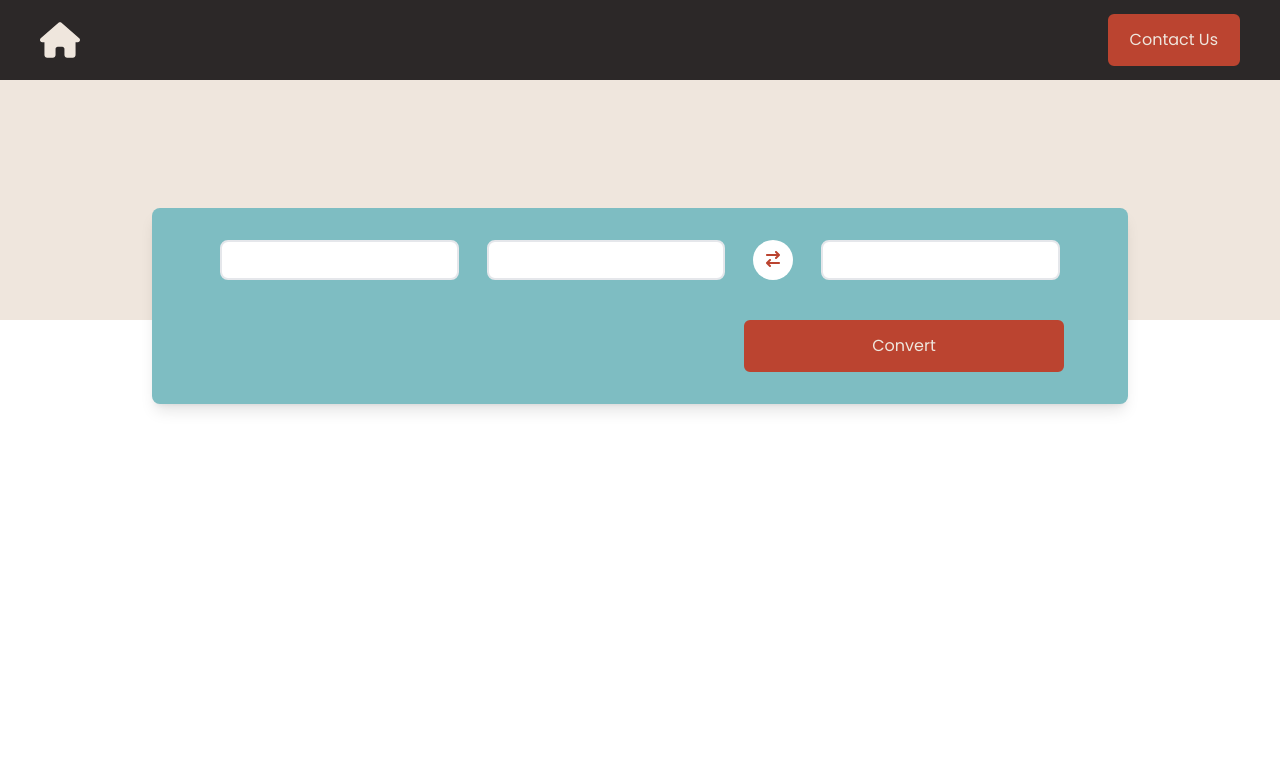
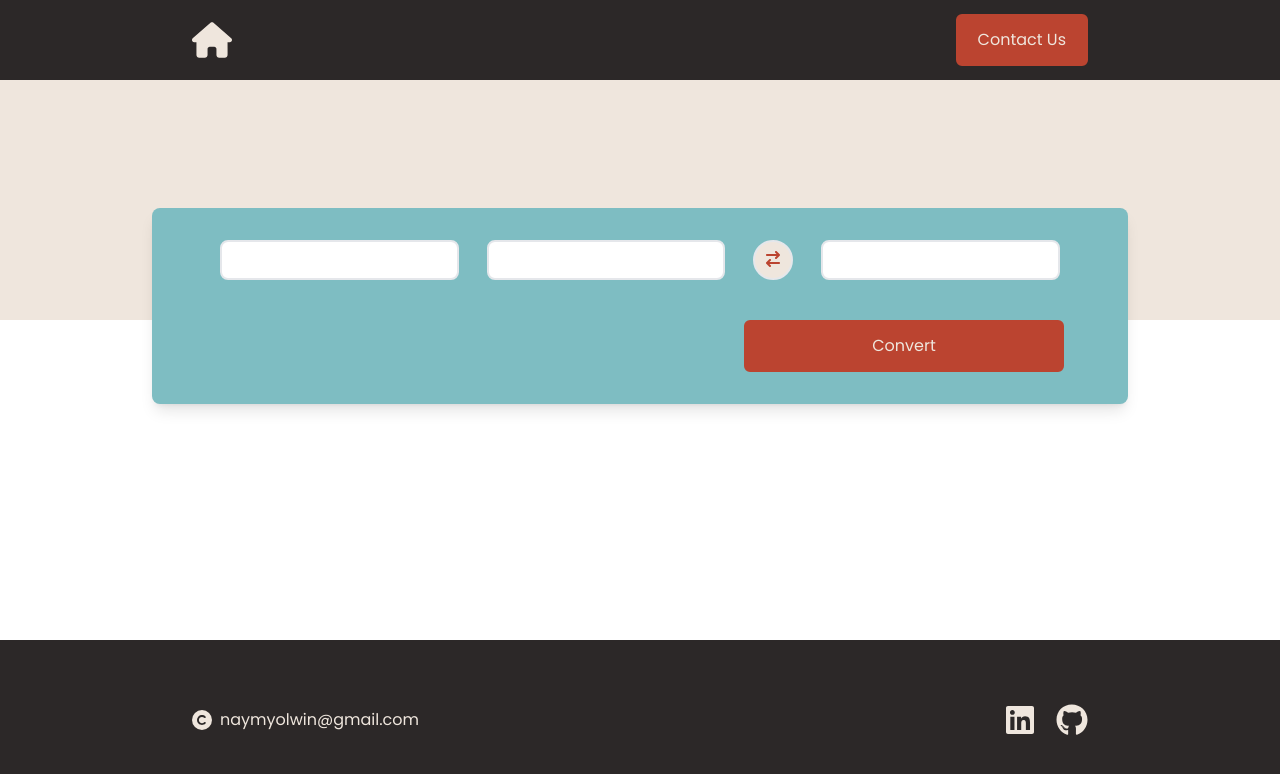
Before and after one commit to naymyolwin/alt-react-currency-converter, a React (Create React App) app: page / in a window 1280 px wide. Shown: the top 774 px of the page. Built offline with nearby package versions, Linux system fonts and the light colour scheme.

Commit message:
Home and Contact UI complete

```diff
--- a/package.json
+++ b/package.json
@@ -4,6 +4,7 @@
   "private": true,
   "dependencies": {
     "@fortawesome/fontawesome-svg-core": "^6.4.0",
+    "@fortawesome/free-brands-svg-icons": "^6.4.0",
     "@fortawesome/free-regular-svg-icons": "^6.4.0",
     "@fortawesome/free-solid-svg-icons": "^6.4.0",
     "@fortawesome/react-fontawesome": "^0.2.0",
--- a/src/App.js
+++ b/src/App.js
@@ -1,9 +1,11 @@
+import Contact from "./pages/Contact";
 import Home from "./pages/Home";
 
 function App() {
   return (
     <div>
       <Home />
+      {/* <Contact /> */}
     </div>
   );
 }
--- a/src/common/Hamburger.js
+++ b/src/common/Hamburger.js
@@ -3,10 +3,10 @@ import React, { Component } from "react";
 class Hamburger extends Component {
   render() {
     return (
-      <div className="relative flex flex-col md:hidden ">
-        <span className=" hamburger-top w-10 h-1 bg-ccGray" />
-        <span className="hamburger-middle my-2 w-10 h-1 bg-ccGray" />
-        <span className="hamburger-bottom w-10 h-1 bg-ccGray" />
+      <div className="relative flex flex-col md:hidden group cursor-pointer">
+        <span className=" hamburger-top w-10 h-1 bg-ccGray group-hover:bg-ccOrange" />
+        <span className="hamburger-middle my-2 w-10 h-1 bg-ccGray group-hover:bg-ccOrange" />
+        <span className="hamburger-bottom w-10 h-1 bg-ccGray group-hover:bg-ccOrange" />
       </div>
     );
   }
--- a/src/common/SwapBtn.js
+++ b/src/common/SwapBtn.js
@@ -6,7 +6,7 @@ class SwapBtn extends Component {
   render() {
     return (
       <div>
-        <button className="w-10 h-10 mx-1 rounded-full bg-[#fff]">
+        <button className="w-10 h-10 mx-1 rounded-full bg-ccGray border-2 hover:border-ccOrange duration-200 group">
           <FontAwesomeIcon
             className="text-ccOrange"
             icon={faArrowRightArrowLeft}
--- /dev/null
+++ b/src/components/Footer.js
@@ -0,0 +1,36 @@
+import React, { Component } from "react";
+import { FontAwesomeIcon } from "@fortawesome/react-fontawesome";
+import { faLinkedin } from "@fortawesome/free-brands-svg-icons";
+import { faGithub } from "@fortawesome/free-brands-svg-icons";
+import { faCopyright } from "@fortawesome/free-solid-svg-icons";
+
+class Footer extends Component {
+  render() {
+    return (
+      <div className="fixed bottom-0 left-0 right-0 h-40 bg-ccDark text-ccGray">
+        <div className="container flex flex-col md:flex-row-reverse items-center mx-auto justify-around md:justify-between h-full">
+          <div className="flex gap-5 mx-10">
+            <FontAwesomeIcon
+              icon={faLinkedin}
+              className="w-8 h-8 cursor-pointer hover:text-ccOrange duration-200"
+            />
+            <FontAwesomeIcon
+              icon={faGithub}
+              className="w-8 h-8 cursor-pointer hover:text-ccOrange duration-200"
+            />
+          </div>
+
+          <div className="flex items-center group cursor-pointer mx-10">
+            <FontAwesomeIcon
+              icon={faCopyright}
+              className="w-5 h-5 pr-2 group-hover:text-ccOrange duration-200"
+            />
+            naymyolwin@gmail.com
+          </div>
+        </div>
+      </div>
+    );
+  }
+}
+
+export default Footer;
--- a/src/components/Navbar.js
+++ b/src/components/Navbar.js
@@ -7,12 +7,17 @@ import Button from "../common/Button";
 class Navbar extends Component {
   render() {
     return (
-      <div className="flex justify-between items-center px-10 h-20 w-full bg-ccDark">
-        <FontAwesomeIcon className="h-10 w-10 text-ccGray" icon={faHouse} />
+      <div className="h-20 w-full bg-ccDark">
+        <div className="container flex w-full h-full justify-between items-center mx-auto">
+          <FontAwesomeIcon
+            className="h-10 w-10 mx-10 text-ccGray cursor-pointer hover:text-ccOrange duration-200"
+            icon={faHouse}
+          />
 
-        <div>
-          <Hamburger />
-          <Button />
+          <div className="mx-10">
+            <Hamburger />
+            <Button />
+          </div>
         </div>
       </div>
     );
--- a/src/index.js
+++ b/src/index.js
@@ -1,13 +1,17 @@
-import React from 'react';
-import ReactDOM from 'react-dom/client';
-import './index.css';
-import App from './App';
-import reportWebVitals from './reportWebVitals';
+import React from "react";
+import ReactDOM from "react-dom/client";
+import "./index.css";
+import App from "./App";
+import reportWebVitals from "./reportWebVitals";
+import Navbar from "./components/Navbar";
+import Footer from "./components/Footer";
 
-const root = ReactDOM.createRoot(document.getElementById('root'));
+const root = ReactDOM.createRoot(document.getElementById("root"));
 root.render(
   <React.StrictMode>
+    <Navbar />
     <App />
+    <Footer />
   </React.StrictMode>
 );
 
--- a/src/pages/Contact.js
+++ b/src/pages/Contact.js
@@ -0,0 +1,48 @@
+import React, { Component } from "react";
+import Navbar from "../components/Navbar";
+import Footer from "../components/Footer";
+
+class Contact extends Component {
+  render() {
+    return (
+      <div className="bg-ccOrange bg-opacity-40 h-[calc(100vh-15rem)]">
+        <div className="container relative mx-auto flex">
+          <div className="flex flex-col items-center w-full md:w-1/2 bg-white h-[calc(100vh-15rem)]">
+            <h3 className="text-3xl mt-16 text-ccOrange">Contact Us</h3>
+            <p className="text-ccOrange my-4">We're waiting</p>
+            <input
+              type="text"
+              placeholder="Name"
+              className="border-b-2 px-5 my-8 placeholder:text-ccOrange border-ccOrange focus:outline-none"
+            />
+            <input
+              type="text"
+              placeholder="Email"
+              className="border-b-2 px-5 my-8 placeholder:text-ccOrange border-ccOrange focus:outline-none"
+            />
+            <input
+              type="text"
+              placeholder="Phone"
+              className="border-b-2 px-5 my-8 placeholder:text-ccOrange border-ccOrange focus:outline-none"
+            />
+            <textarea
+              placeholder="say something..."
+              rows={7}
+              className="border-2 p-5 my-8 border-ccOrange bg-ccGray placeholder:text-ccOrange focus:outline-none"
+            />
+          </div>
+          <div className="relative w-1/2 h-[calc(100vh-15rem)] hidden md:block ">
+            <img
+              src="https://images.unsplash.com/photo-1523966211575-eb4a01e7dd51?ixlib=rb-4.0.3&ixid=MnwxMjA3fDB8MHxwaG90by1wYWdlfHx8fGVufDB8fHx8&auto=format&fit=crop&w=820&q=80"
+              alt=""
+              className="w-full h-full object-cover"
+            />
+            <div className="absolute top-0 left-0 right-0 bottom-0 w-full h-full bg-ccOrange bg-opacity-20"></div>
+          </div>
+        </div>
+      </div>
+    );
+  }
+}
+
+export default Contact;
--- a/src/pages/Home.js
+++ b/src/pages/Home.js
@@ -1,12 +1,12 @@
 import React, { Component } from "react";
 import Navbar from "../components/Navbar";
 import Convert from "../components/Convert";
+import Footer from "../components/Footer";
 
 class Home extends Component {
   render() {
     return (
       <div>
-        <Navbar />
         <Convert />
       </div>
     );
--- a/tailwind.config.js
+++ b/tailwind.config.js
@@ -20,6 +20,10 @@ module.exports = {
         ccGray: "#EFE6DD",
         ccYellow: "#F3DFA2",
       },
+      backgroundImage: {
+        contact:
+          "url('https://images.unsplash.com/photo-1523966211575-eb4a01e7dd51?ixlib=rb-4.0.3&ixid=MnwxMjA3fDB8MHxwaG90by1wYWdlfHx8fGVufDB8fHx8&auto=format&fit=crop&w=820&q=80')",
+      },
     },
   },
   plugins: [],
```
Also changed, not shown: 1 other file (tests, documents, lock files or other folders).
